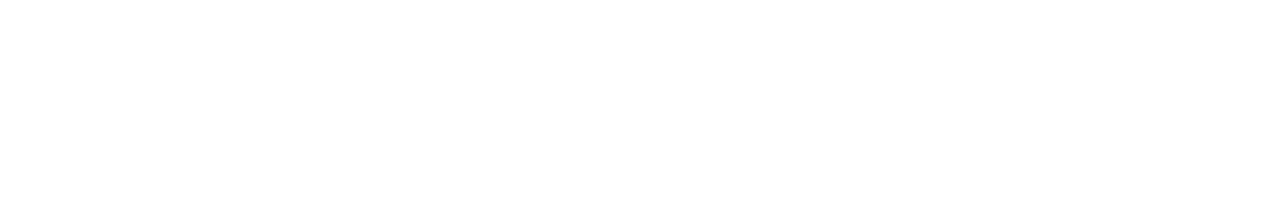
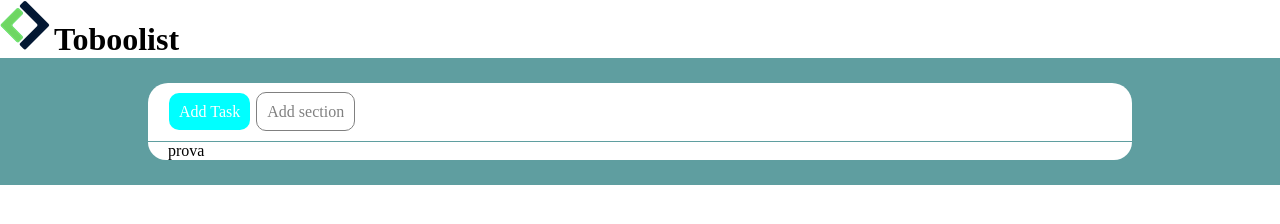
Before and after one commit to francescocifaldi/html-css-toboolist, a plain HTML site: page index.html in a window 1280 px wide. Drawn offline with Linux system fonts and the light colour scheme.

Commit message:
ADD buttons

```diff
--- a/css/style.css
+++ b/css/style.css
@@ -0,0 +1,61 @@
+*{
+    box-sizing: border-box;
+    margin: 0;
+    padding: 0;
+}
+
+header{
+    background-color: white;
+}
+
+h1{
+    display: inline;
+}
+
+main{
+    background-color:cadetblue;
+}
+
+.container{
+    padding: 25px;
+}
+
+.content{
+    max-width: 80%;
+    margin: 0 auto;
+}
+
+.content-header{
+    background-color: white;
+    margin-bottom: 1px;
+    border-top-left-radius: 20px;
+    border-top-right-radius: 20px;
+    padding: 20px 20px;
+}
+
+.content-main{
+    background-color: white;
+    border-bottom-left-radius: 20px;
+    border-bottom-right-radius: 20px;
+    padding: 0 20px;
+}
+
+.top-button{
+    display: inline;
+    width: 50px;
+    border-radius: 10px;
+    background-color: blueviolet;
+    padding: 10px;
+    margin: 1px;
+}
+
+#add-task{
+    background-color: aqua;
+    color: white;
+}
+
+#add-section{
+    background-color: white;
+    border: 1px solid gray;
+    color: gray;
+}
--- a/index.html
+++ b/index.html
@@ -7,6 +7,23 @@
     <link rel="stylesheet" href="./css/style.css">
 </head>
 <body>
+   <header>
+        <img src="./img/Logo.png" alt="Logo Boolean" height="50px">
+        <h1>Toboolist</h1>
+   </header>
 
+   <main>
+        <div class="container">
+            <div class="content">
+                <div class="content-header">
+                    <div class="top-button" id="add-task">Add Task</div>
+                    <div class="top-button" id="add-section">Add section</div>
+                </div>
+                <div class="content-main">
+                    prova
+                </div>
+            </div>
+        </div>
+   </main>
 </body>
 </html>
```
